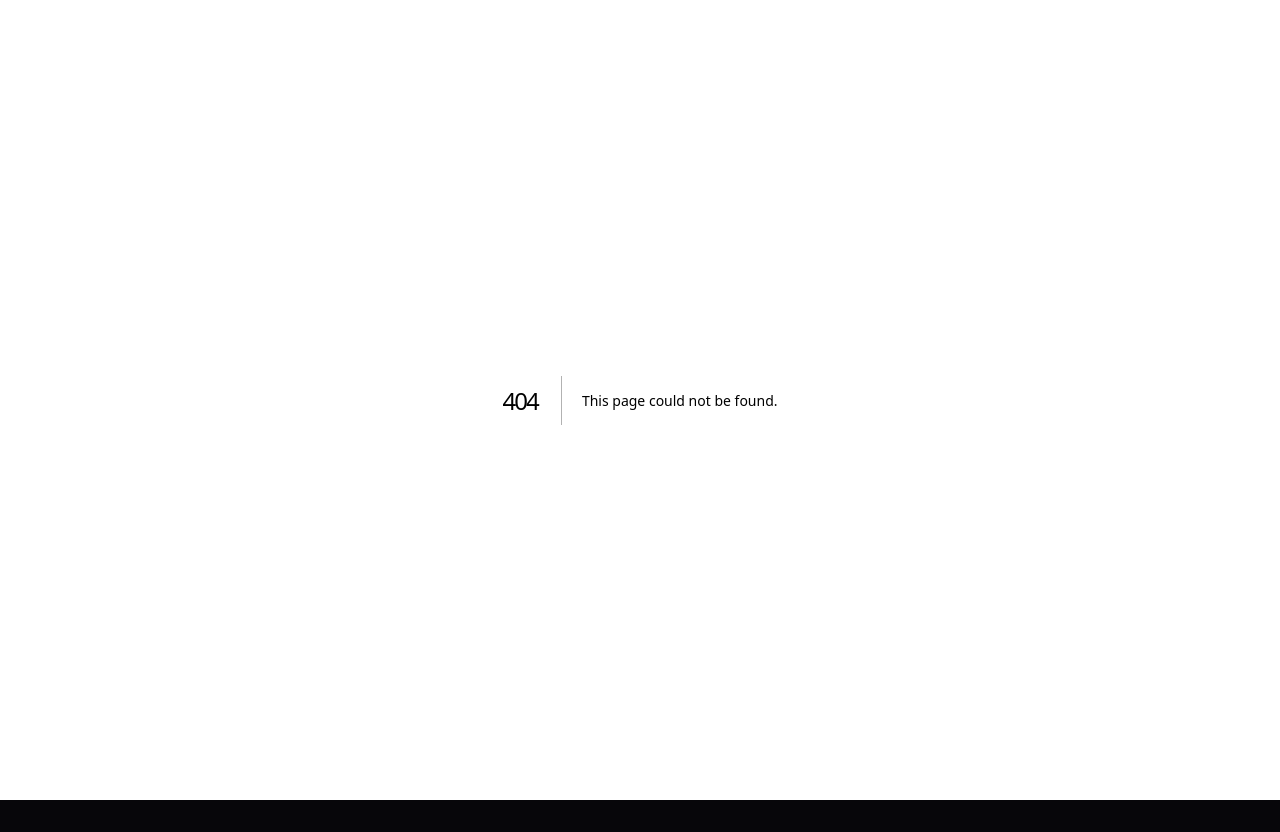
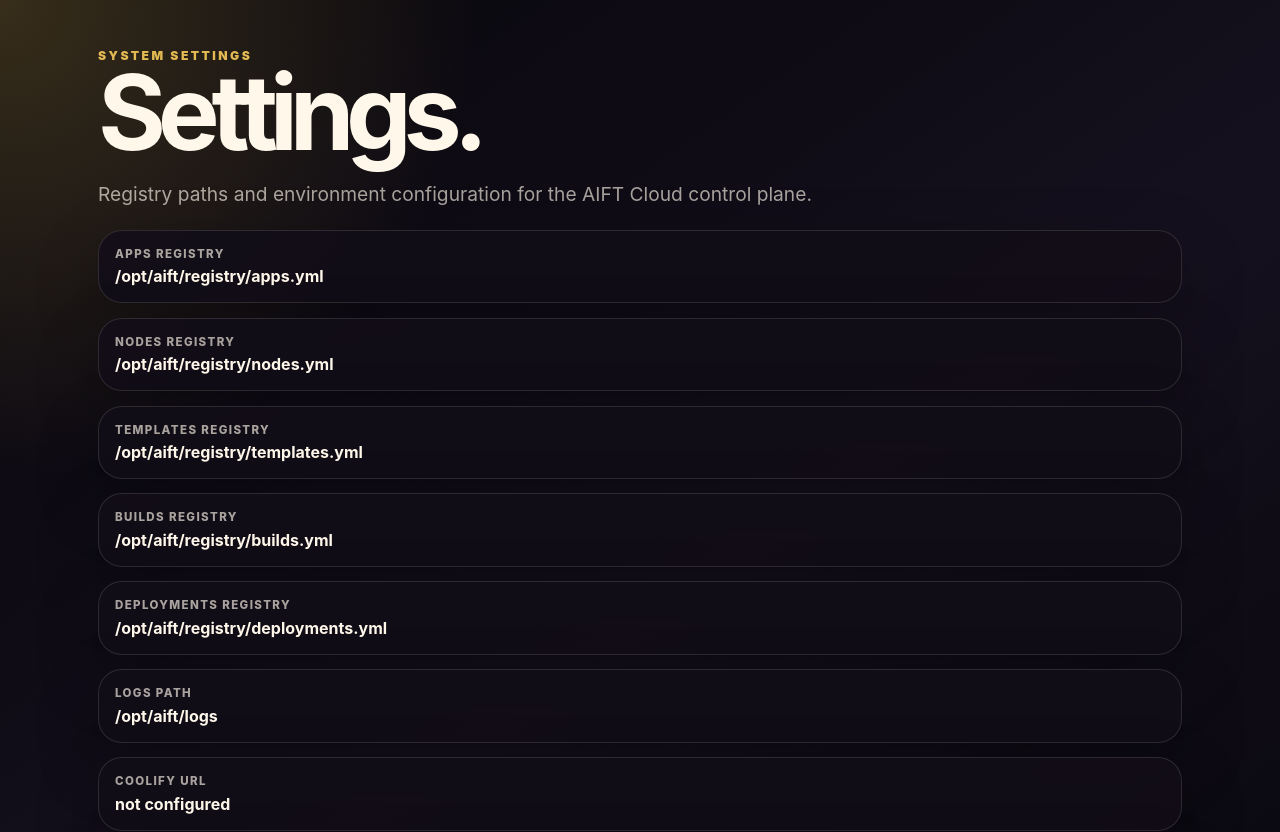
Before and after one commit to AIFreedomTrustFederation/VPS, a Next.js app in the folder apps/aift-dashboard/: page /settings in a window 1280 px wide. Before the commit this address had no page. Shown: the top 832 px of the page. Before the commit the page ends 800 px from the top, so only its background shows below. Built offline with nearby package versions, Linux system fonts and the light colour scheme.

Commit message:
Add dashboard settings page

```diff
--- /dev/null
+++ b/apps/aift-dashboard/app/settings/page.tsx
@@ -0,0 +1,30 @@
+export default function SettingsPage() {
+  const items = [
+    ['Apps registry', process.env.AIFT_REGISTRY_PATH || '/opt/aift/registry/apps.yml'],
+    ['Nodes registry', process.env.AIFT_NODES_PATH || '/opt/aift/registry/nodes.yml'],
+    ['Templates registry', process.env.AIFT_TEMPLATES_PATH || '/opt/aift/registry/templates.yml'],
+    ['Builds registry', process.env.AIFT_BUILDS_PATH || '/opt/aift/registry/builds.yml'],
+    ['Deployments registry', process.env.AIFT_DEPLOYMENTS_PATH || '/opt/aift/registry/deployments.yml'],
+    ['Logs path', process.env.AIFT_LOG_PATH || '/opt/aift/logs'],
+    ['Coolify URL', process.env.COOLIFY_URL || 'not configured'],
+    ['Dashboard token', process.env.AIFT_DASHBOARD_TOKEN ? 'configured' : 'not configured'],
+    ['Node token', process.env.AIFT_NODE_TOKEN ? 'configured' : 'not configured']
+  ];
+
+  return (
+    <main className="page">
+      <p className="eyebrow">System Settings</p>
+      <h1>Settings.</h1>
+      <p className="lead">Registry paths and environment configuration for the AIFT Cloud control plane.</p>
+
+      <section className="app-list">
+        {items.map(([label, value]) => (
+          <article className="card metric" key={label}>
+            <span>{label}</span>
+            <strong style={{ fontSize: '1rem', wordBreak: 'break-word' }}>{value}</strong>
+          </article>
+        ))}
+      </section>
+    </main>
+  );
+}
```
